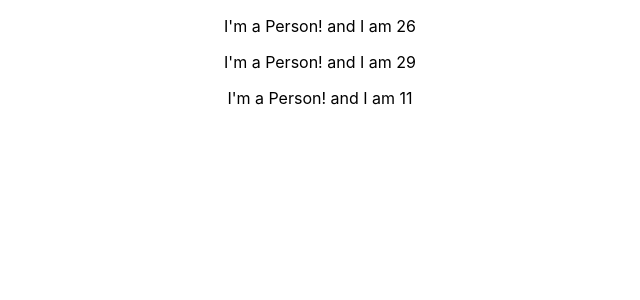
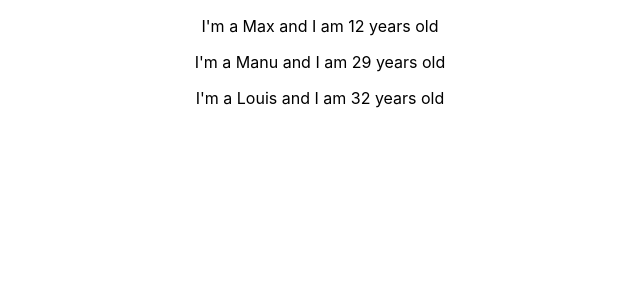
Before and after one commit to Antonio1027/react-spa, a React (Create React App) app: page / in a window 1280 px wide. Shown: the top 300 px of the page, without its empty margins (320-960 px from the left). Built offline with nearby package versions, Linux system fonts and the light colour scheme.

Commit message:
Feature: properties for person component

```diff
--- a/src/App.js
+++ b/src/App.js
@@ -6,9 +6,9 @@ import Person from './Person/Person';
 function App() {
   return (
     <div className="App">
-      <Person />
-      <Person />
-      <Person />
+      <Person name="Max" age="12"/>
+      <Person name="Manu" age="29">I like soccer</Person>
+      <Person name="Louis" age="32"/>
     </div>
   );
 }
--- a/src/Person/Person.js
+++ b/src/Person/Person.js
@@ -1,7 +1,7 @@
 import React from 'react'
 
-const person = () => {
-    return <p>I'm a Person! and I am {Math.floor(Math.random() * 30)}</p>
+const person = (props) => {
+    return <p>I'm a {props.name} and I am {props.age} years old</p>
 }
 
 export default person;
```
